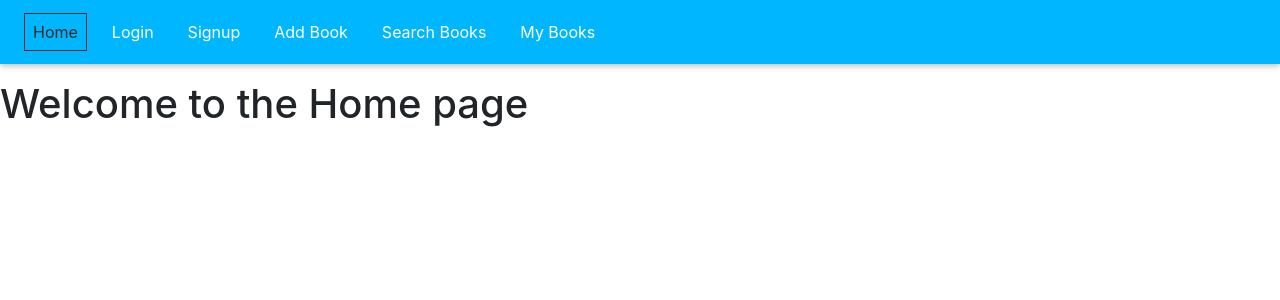
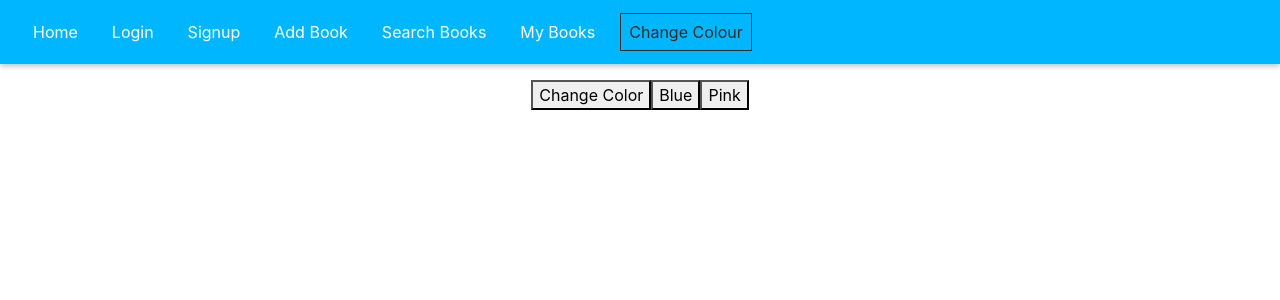
Before and after one commit to MimiMicek/react-library-project, a React (Create React App) app in the folder client/: page /change-colour in a window 1280 px wide. Before the commit this address led to /. Shown: the top 300 px of the page. Built offline with nearby package versions, Linux system fonts and the light colour scheme; no server answers.

Commit message:
sockets added

```diff
--- a/client/package.json
+++ b/client/package.json
@@ -13,7 +13,8 @@
     "react": "^16.12.0",
     "react-dom": "^16.12.0",
     "react-router-dom": "^5.1.2",
-    "react-scripts": "3.3.0"
+    "react-scripts": "3.3.0",
+    "socket.io-client": "^2.3.0"
   },
   "scripts": {
     "start": "react-scripts start",
--- a/client/src/App.js
+++ b/client/src/App.js
@@ -9,9 +9,7 @@ import Signup from './components/user/Signup';
 import Header from './components/navigation/Header';
 import {Router, Route, Redirect, Switch} from 'react-router-dom';
 import history from './history';
-
-
-
+import ChangeColour from './components/colour/ChangeColour';
 export default class App extends React.Component{
 
   state = {
@@ -60,6 +58,9 @@ callBackendAPI = async () => {
             <Route path="/signup" exact>
               <Signup/>
             </Route>
+            <Route path="/change-colour" exact>
+              <ChangeColour/>
+            </Route>
             <Redirect to="/"/>
           </Switch>
         </main>
--- /dev/null
+++ b/client/src/components/colour/ChangeColour.js
@@ -0,0 +1,46 @@
+import React from 'react';
+import Button from '@material-ui/core/Button';
+import socketIOClient from 'socket.io-client'
+
+export default class ChangeColour extends React.Component{
+    constructor() {
+        super();
+        this.state = {
+          endpoint: "localhost:8080",
+          color: 'white'
+        };
+      }
+
+      send = () => {
+        const socket = socketIOClient(this.state.endpoint);
+        socket.emit('change color', this.state.color)
+      }
+
+      setColor = (color) => {
+        this.setState({ color })
+      }
+
+      componentDidMount = () => {
+        const socket = socketIOClient(this.state.endpoint);
+        setInterval(this.send(), 1000)
+        socket.on('change color', (col) => {
+            document.body.style.backgroundColor = col
+        })
+    }
+
+    render(){
+
+        const socket = socketIOClient(this.state.endpoint);
+            socket.on('change color', (col) => {
+            document.body.style.backgroundColor = col
+            })
+
+        return(
+            <div style={{ textAlign: "center" }}>
+              <button onClick={() => this.send() }>Change Color</button>
+              <button id="blue" onClick={() => this.setColor('lightskyblue')}>Blue</button>
+              <button id="pink" onClick={() => this.setColor('bisque')}>Pink</button>
+            </div>
+        )
+    }
+}
--- a/client/src/components/navigation/NavLinks.js
+++ b/client/src/components/navigation/NavLinks.js
@@ -25,6 +25,9 @@ export default class NavLinks extends React.Component{
                <li>
                    <NavLink to="/my-books">My Books</NavLink>
                </li>
+               <li>
+                   <NavLink to="/change-colour">Change Colour</NavLink>
+               </li>
            </ul>
         );
     }
```
Also changed, not shown: 2 other files (tests, documents, lock files or other folders).
